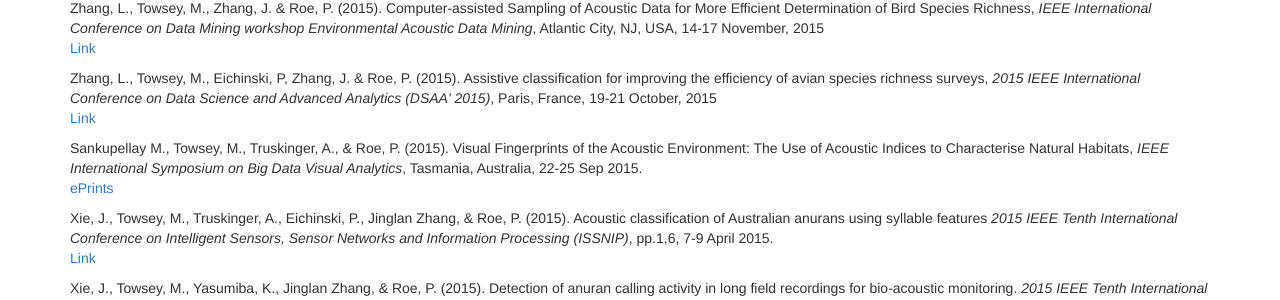
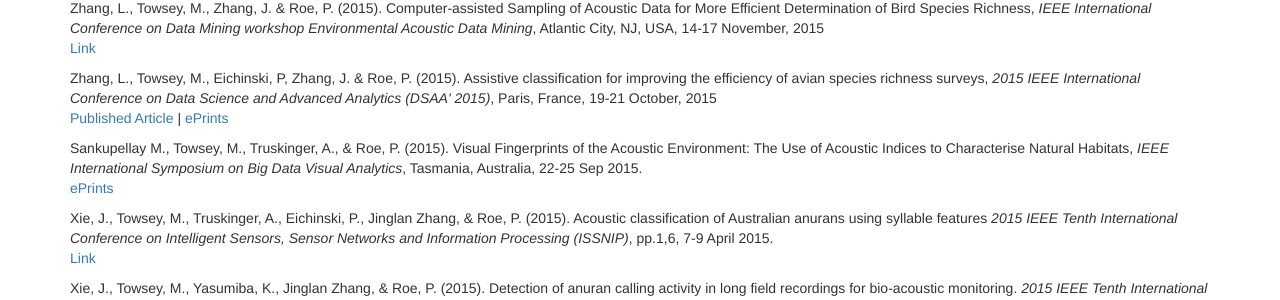
Before and after one commit to QutEcoacoustics/research-blog, a Jekyll site: the page built from publications/publications.html, in a window 1280 px wide and 900 px high. Shown: the part 260-560 px from the top of the window. Built offline with Jekyll 4.4.1, drawn with Linux system fonts in a browser that asks for light colours; nearby versions of some CDN libraries; Markdown is read by kramdown in place of the engine named in the settings.

Commit message:
eprint links added

```diff
--- a/publications/publications.html
+++ b/publications/publications.html
@@ -26,7 +26,7 @@
 	  	<i>2015 IEEE International Conference on Data Science and Advanced Analytics (DSAA' 2015)</i>,
 	  	Paris, France, 19-21 October, 2015
 	  	<br />
-	  	<a href="http://dx.doi.org/10.1109/DSAA.2015.7344892">Link</a>
+	  	<a href="http://dx.doi.org/10.1109/DSAA.2015.7344892">Published Article</a>&nbsp;|&nbsp;<a href="http://eprints.qut.edu.au/89566/">ePrints</a>
 	  </p>
 
 	  <p>
```
